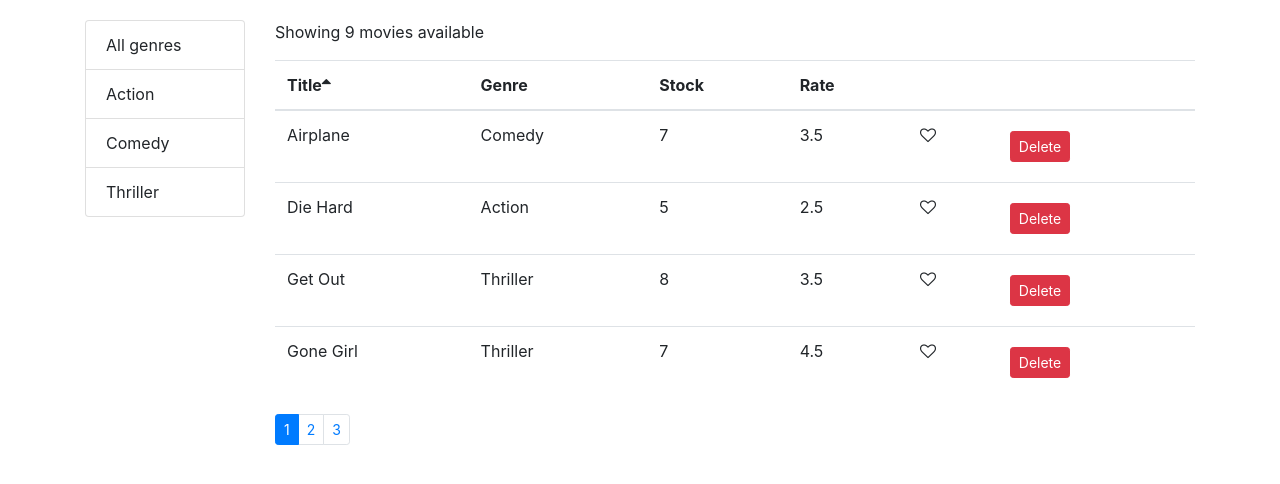
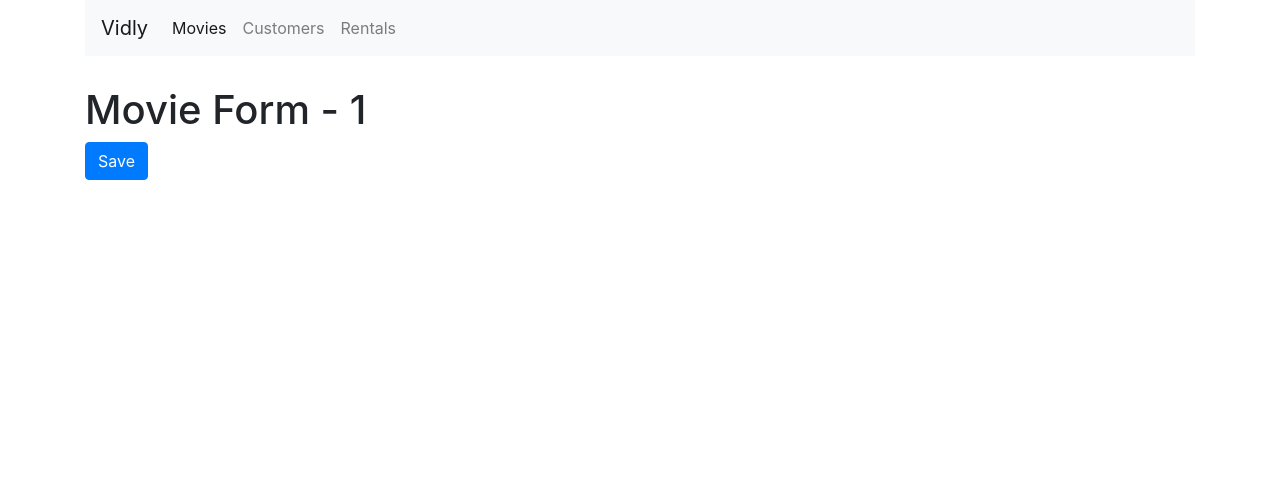
Before and after one commit to edotalora/vidrental-app, a React (Create React App) app: page /movies/1 in a window 1280 px wide. Shown: the top 484 px of the page. Built offline with nearby package versions, Linux system fonts and the light colour scheme.

Commit message:
routing chapter

```diff
--- a/package.json
+++ b/package.json
@@ -15,6 +15,7 @@
     "prop-types": "^15.6.2",
     "react": "^16.13.1",
     "react-dom": "^16.13.1",
+    "react-router-dom": "^4.3.1",
     "react-scripts": "3.4.1",
     "typescript": "^2.9.2"
   },
--- a/src/App.js
+++ b/src/App.js
@@ -1,14 +1,31 @@
 import React, { Component } from "react";
+import { Route, Switch, Redirect } from "react-router-dom";
 import "./App.css";
 import "bootstrap/dist/css/bootstrap.css";
 import Movie from "./components/movie";
+import NavBar from "./components/navBar";
+import NotFound from "./components/notFound";
+import Customers from "./components/customers";
+import Rentals from "./components/rentals";
+import MovieForm from "./components/movieForm";
 
 class App extends Component {
   render() {
     //this is the second method of the mount phase.
     return (
       <main className="container">
-        <Movie></Movie>
+        <NavBar></NavBar>
+        <div className="content">
+          <Switch>
+            <Route path="/movies/:id" component={MovieForm}></Route>
+            <Route path="/movies" component={Movie}></Route>
+            <Route path="/customers" component={Customers}></Route>
+            <Route path="/rentals" component={Rentals}></Route>
+            <Route path="/not-found" component={NotFound}></Route>
+            <Redirect from="/" exact to="/movies"></Redirect>
+            <Redirect to="/not-found"></Redirect>
+          </Switch>
+        </div>
       </main>
     );
   }
--- /dev/null
+++ b/src/components/customers.jsx
@@ -0,0 +1,9 @@
+import React, { Component } from "react";
+class Customers extends Component {
+  state = {};
+  render() {
+    return <h1>Customers</h1>;
+  }
+}
+
+export default Customers;
--- /dev/null
+++ b/src/components/movieForm.jsx
@@ -0,0 +1,20 @@
+import React, { Component } from "react";
+class MovieForm extends Component {
+  state = {};
+  render() {
+    const { match, history } = this.props;
+    return (
+      <div>
+        <h1>Movie Form - {match.params.id}</h1>
+        <button
+          className="btn btn-primary"
+          onClick={() => history.push("/movies")}
+        >
+          Save
+        </button>
+      </div>
+    );
+  }
+}
+
+export default MovieForm;
--- a/src/components/moviesTable.jsx
+++ b/src/components/moviesTable.jsx
@@ -1,11 +1,18 @@
 import React, { Component } from "react";
 import Like from "./common/like";
 import Table from "./common/table";
+import { Link } from "react-router-dom";
 class MoviesTable extends Component {
   //columns doesn`t have to be in the stae because is not going to chnage.
   //content is a function to be able to pass parameters
   columns = [
-    { path: "title", label: "Title" },
+    {
+      path: "title",
+      label: "Title",
+      content: (movie) => {
+        return <Link to={`/movies/${movie._id}`}>{movie.title}</Link>;
+      },
+    },
     { path: "genre.name", label: "Genre" },
     { path: "numberInStock", label: "Stock" },
     { path: "dailyRentalRate", label: "Rate" },
--- /dev/null
+++ b/src/components/navBar.jsx
@@ -0,0 +1,47 @@
+import React, { Component } from "react";
+import { Link, NavLink } from "react-router-dom";
+
+class NavBar extends Component {
+  state = {};
+  render() {
+    return (
+      <nav className="navbar navbar-expand-lg navbar-light bg-light">
+        <Link className="navbar-brand" to="/">
+          Vidly
+        </Link>
+        <button
+          className="navbar-toggler"
+          type="button"
+          data-toggle="collapse"
+          data-target="#navbarText"
+          aria-controls="navbarText"
+          aria-expanded="false"
+          aria-label="Toggle navigation"
+        >
+          <span className="navbar-toggler-icon"></span>
+        </button>
+        <div class="collapse navbar-collapse" id="navbarText">
+          <ul class="navbar-nav mr-auto">
+            <li class="nav-item">
+              <NavLink className="nav-link" to="/movies">
+                Movies
+              </NavLink>
+            </li>
+            <li class="nav-item">
+              <NavLink className="nav-link" to="/customers">
+                Customers
+              </NavLink>
+            </li>
+            <li class="nav-item">
+              <NavLink className="nav-link" to="/rentals">
+                Rentals
+              </NavLink>
+            </li>
+          </ul>
+        </div>
+      </nav>
+    );
+  }
+}
+
+export default NavBar;
--- /dev/null
+++ b/src/components/notFound.jsx
@@ -0,0 +1,7 @@
+import React from "react";
+
+const NotFound = () => {
+  return <h1>Not Found</h1>;
+};
+
+export default NotFound;
--- /dev/null
+++ b/src/components/rentals.jsx
@@ -0,0 +1,10 @@
+import React, { Component } from "react";
+
+class Rentals extends Component {
+  state = {};
+  render() {
+    return <h1>Rentals</h1>;
+  }
+}
+
+export default Rentals;
--- a/src/index.css
+++ b/src/index.css
@@ -1,11 +1,14 @@
 body {
   margin: 0;
-  padding: 20px 0 0 0;
+  padding: 0 0 0 0;
   font-family: -apple-system, BlinkMacSystemFont, "Segoe UI", "Roboto", "Oxygen",
     "Ubuntu", "Cantarell", "Fira Sans", "Droid Sans", "Helvetica Neue",
     sans-serif;
   -webkit-font-smoothing: antialiased;
   -moz-osx-font-smoothing: grayscale;
+}
+.navbar {
+  margin-bottom: 30px;
 }
 .clickable {
   cursor: pointer;
--- a/src/index.js
+++ b/src/index.js
@@ -4,10 +4,11 @@ import App from "./App";
 import "./index.css";
 import "bootstrap/dist/css/bootstrap.css";
 import "font-awesome/css/font-awesome.css";
+import { BrowserRouter } from "react-router-dom";
 
 ReactDOM.render(
-  <React.Fragment>
-    <App></App>
-  </React.Fragment>,
+  <BrowserRouter>
+    <App />
+  </BrowserRouter>,
   document.getElementById("root")
 );
```
Also changed, not shown: 1 other file (tests, documents, lock files or other folders).
